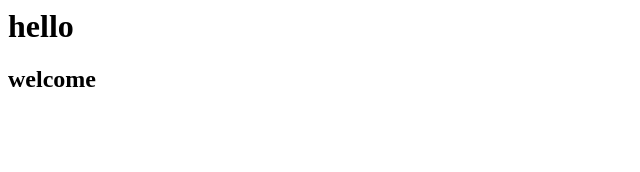
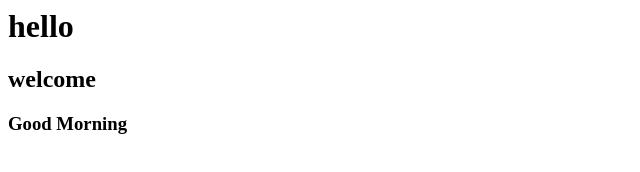
Before and after one commit to dikshitha1627/gitdemo, a plain HTML site: page index.html in a window 1280 px wide. Shown: the whole page, without its empty margins (0-640 px from the left). Drawn offline with Linux system fonts and the light colour scheme.

Commit message:
added new line

```diff
--- a/index.html
+++ b/index.html
@@ -1,2 +1,3 @@
 <h1>hello</h1>
 <h2>welcome</h2>
+<h3>Good Morning</h3>
```
